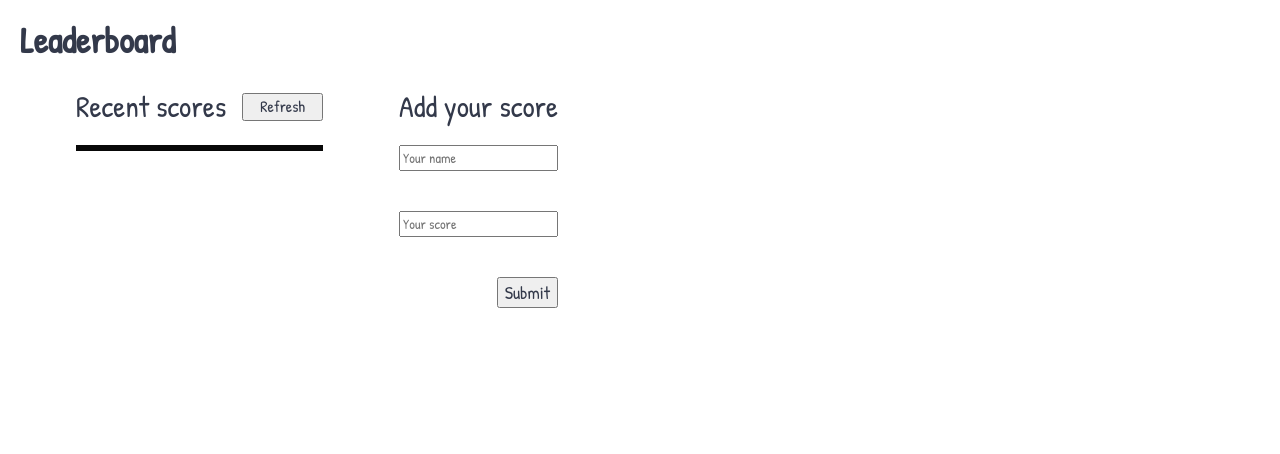
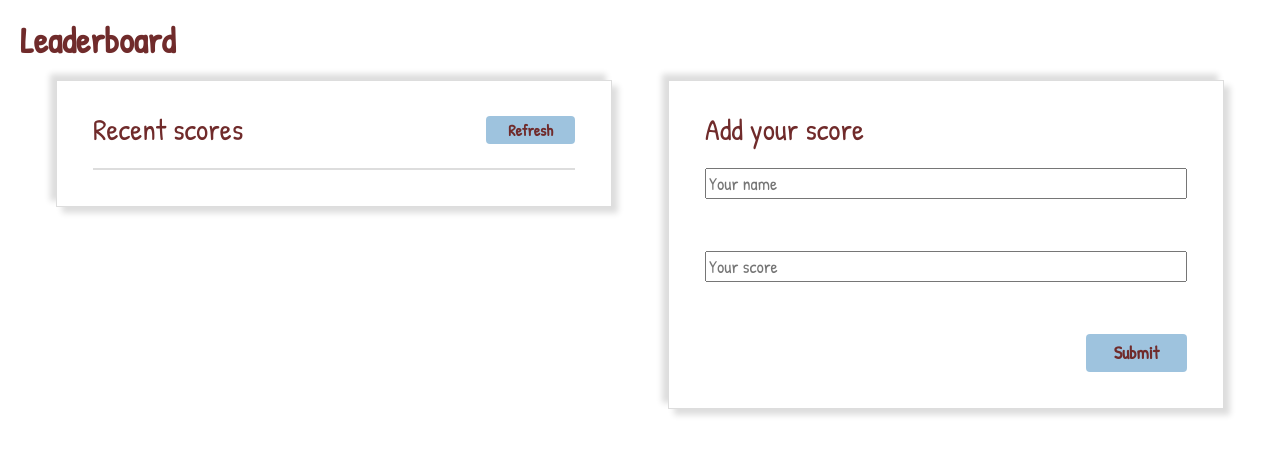
Before and after one commit to lenkon/leaderboard, a website built with webpack: page src/index.html in a window 1280 px wide. Built offline with nearby package versions, Linux system fonts and the light colour scheme; no server answers; a web font is replaced by a local one.

Commit message:
Add styles to the app

```diff
--- a/src/modules/scores.js
+++ b/src/modules/scores.js
@@ -43,7 +43,7 @@ class Scores {
     let scoresHtml = '';
     scoresHtml += '<table class="table table-hover table-sm table-striped"><tbody>';
     scoresHtml += scores.reduce((total, current) => {
-      total += `<tr><td>${current.user}: ${current.score}</td></tr>`;
+      total += `<tr><td>${current.user}: <span class="points">${current.score}</span></td></tr>`;
       return total;
     }, '');
     scoresHtml += '</tbody></table>';
--- a/src/style.css
+++ b/src/style.css
@@ -4,6 +4,7 @@
   font-family: 'Patrick Hand', cursive;
   color: #33394a;
   box-sizing: border-box;
+  font-size: 18px;
 }
 
 ul,
@@ -14,6 +15,7 @@ li {
 h1 {
   margin-left: 20px;
   font-weight: 600;
+  color: rgb(112, 43, 43);
 }
 
 .display-flex {
@@ -25,12 +27,20 @@ h1 {
 }
 
 .score-main-container {
+  flex-direction: column;
   justify-content: start;
-  width: 100%;
+  min-width: 375px;
 }
 
 .score-display-container {
-  margin: 0 76px 0;
+  margin: 10px 56px 0;
+  padding: 12px 36px 36px;
+  border: 1px solid #ddd;
+  box-shadow: 6px 6px 6px #ddd, -6px -6px 6px #ddd;
+}
+
+h2 {
+  color: rgb(112, 43, 43);
 }
 
 .score-header-container {
@@ -40,9 +50,20 @@ h1 {
 }
 
 .refresh-btn {
+  cursor: pointer;
   height: 28px;
   margin: 23px 0 0 16px;
-  padding: 0 16px;
+  color: rgb(112, 43, 43);
+  background-color: rgba(135, 181, 214, 0.806);
+  border: none;
+  border-radius: 4px;
+  padding: 3px 22px;
+  font-weight: bold;
+}
+
+.refresh-btn:hover {
+  color: white;
+  background-color: rgb(112, 43, 43);
 }
 
 #form {
@@ -50,18 +71,53 @@ h1 {
 }
 
 .score-table-container {
-  border: rgb(8 8 8) solid 3px;
+  border: #ddd solid 1px;
 }
 
 .submit {
   font-size: 18px;
   align-self: flex-end;
+  color: rgb(112, 43, 43);
+  background-color: rgba(135, 181, 214, 0.806);
+  border: none;
+  padding: 6px 28px;
+  border-radius: 4px;
+  font-weight: bold;
+}
+
+.submit:hover {
+  color: white;
+  background-color: rgb(112, 43, 43);
 }
 
 .table {
   margin-bottom: 0;
 }
 
-.display-none {
-  display: none;
+.points {
+  color: rgb(112, 43, 43);
 }
+
+.score-input-container {
+  margin: 36px 56px 56px;
+  padding: 12px 36px 36px;
+  border: 1px solid #ddd;
+  box-shadow: 6px 6px 6px #ddd, -6px -6px 6px #ddd;
+}
+
+@media screen and (min-width: 767px) {
+  .score-main-container {
+    flex-direction: row;
+    justify-content: space-around;
+    align-items: flex-start;
+  }
+
+  .score-display-container {
+    width: 50%;
+  }
+
+  .score-input-container {
+    width: 50%;
+    margin: 10px 56px 0 0;
+  }
+}
```
Also changed, not shown: dist/index.bundle.js.
